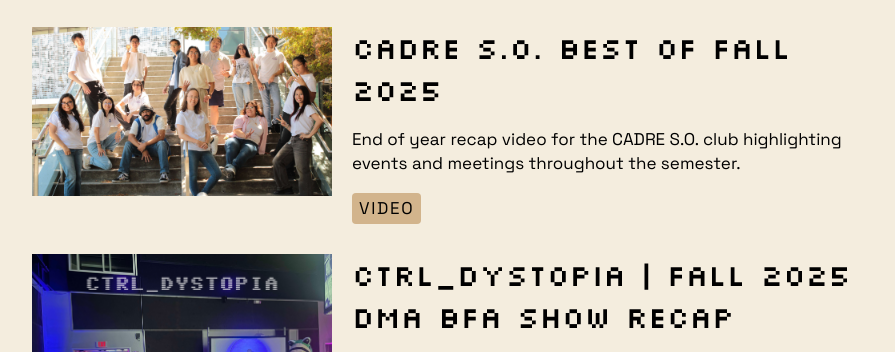
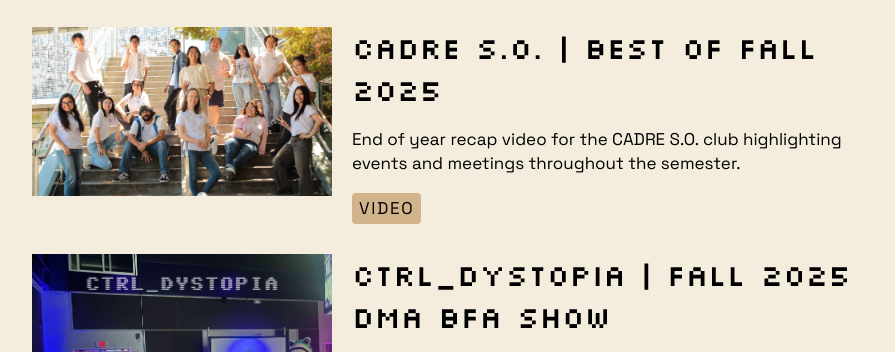
Before and after one commit to Sprouttess/artist-portfolio, a plain HTML site: page main-hub/videos.html in a window 1280 px wide. Shown: the part 1754-2106 px from the top of the page, without its empty margins (188-1083 px from the left). Drawn offline with Linux system fonts and the light colour scheme; a web font is replaced by a local one.

Commit message:
updated titles

```diff
--- a/main-hub/videos.html
+++ b/main-hub/videos.html
@@ -74,7 +74,7 @@
         <div class="project-wrapper">
           <section class="project-item">
             <img src="images/remix-division.png" srcset="" alt="rd" width="500px" height="300px">
-            <h3>Remix Division | DMA BFA Spring 2026</h3>
+            <h3>Remix Division | Spring 2026 DMA BFA Show</h3>
             <p>A documentary recap video for the 31 emerging artists in the DMA BFA program.</p>
             <!-- link to project -->
             <a class="btn" href="https://youtu.be/9L36Ui0fHJY" target="_blank">Video</a>
@@ -104,7 +104,7 @@
         <div class="project-wrapper">
           <section class="project-item">
             <img src="images/group_photo.jpg" srcset="" alt="club recap" width="" height="">
-            <h3>CADRE S.O. Best of Fall 2025</h3>
+            <h3>CADRE S.O. | Best of Fall 2025</h3>
             <p>End of year recap video for the CADRE S.O. club highlighting events and meetings throughout the semester.</p>
             <!-- link to project -->
             <a class="btn" href="https://youtu.be/QO62UEFQKX8?si=ou3ALEACaZhk0Z3L" target="_blank">Video</a>
@@ -114,7 +114,7 @@
          <div class="project-wrapper">
           <section class="project-item">
             <img src="images/dma-bfa-thumbnail.jpg" srcset="" alt="bfa video" width="" height="">
-            <h3>CTRL_Dystopia | Fall 2025 DMA BFA Show Recap</h3>
+            <h3>CTRL_Dystopia | Fall 2025 DMA BFA Show</h3>
             <p>On November 15, 2025, 21 emerging digital media artists showcased their senior projects in CTRL_Dystopia. This documentary captures their thoughts, experiences, and work from setup through the exhibition, offering incoming SJSU DMA students a glimpse of their final semester.</p>
             <!-- link to project -->
             <a class="btn" href="https://youtu.be/2169bN4_Q7k" target="_blank">Video</a>
```
